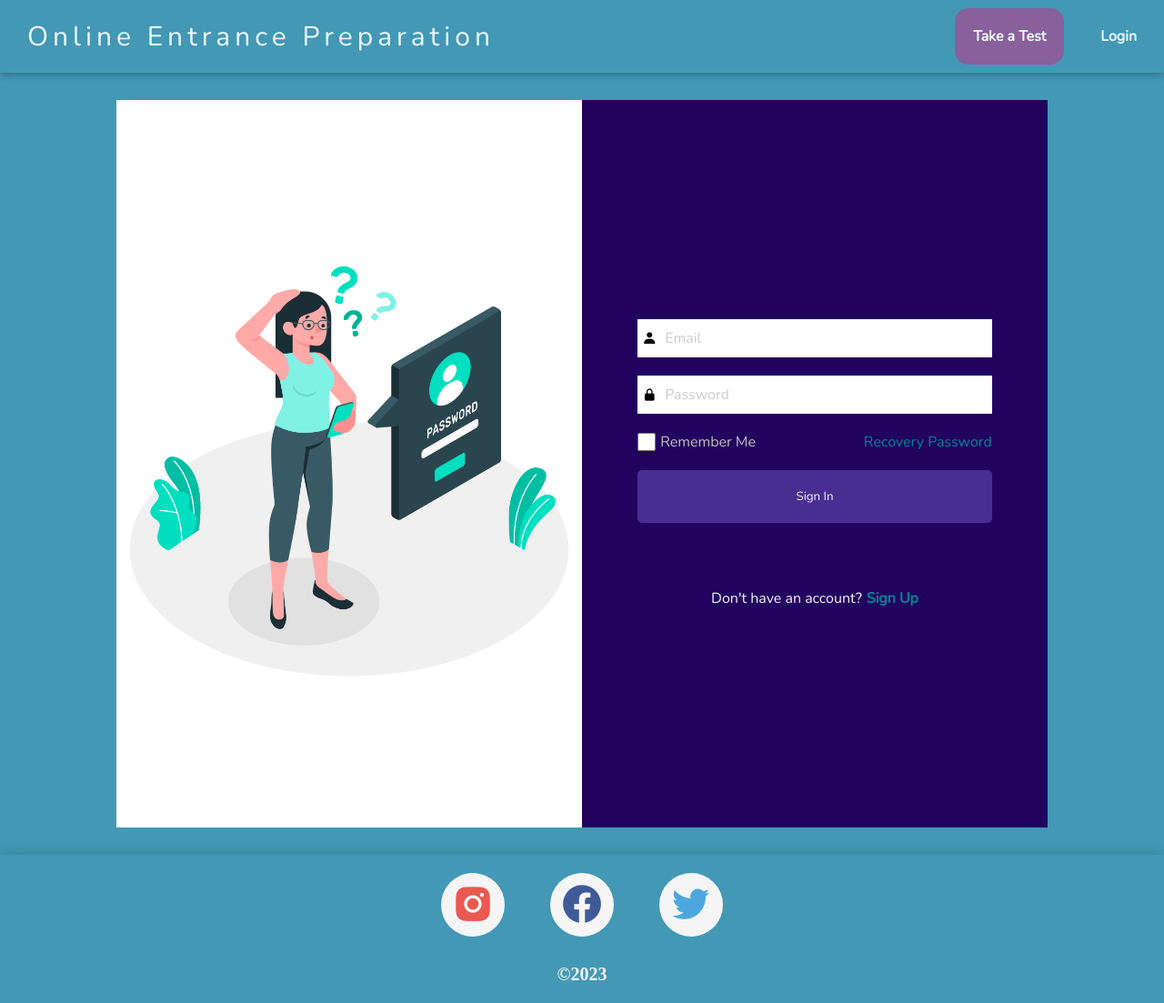
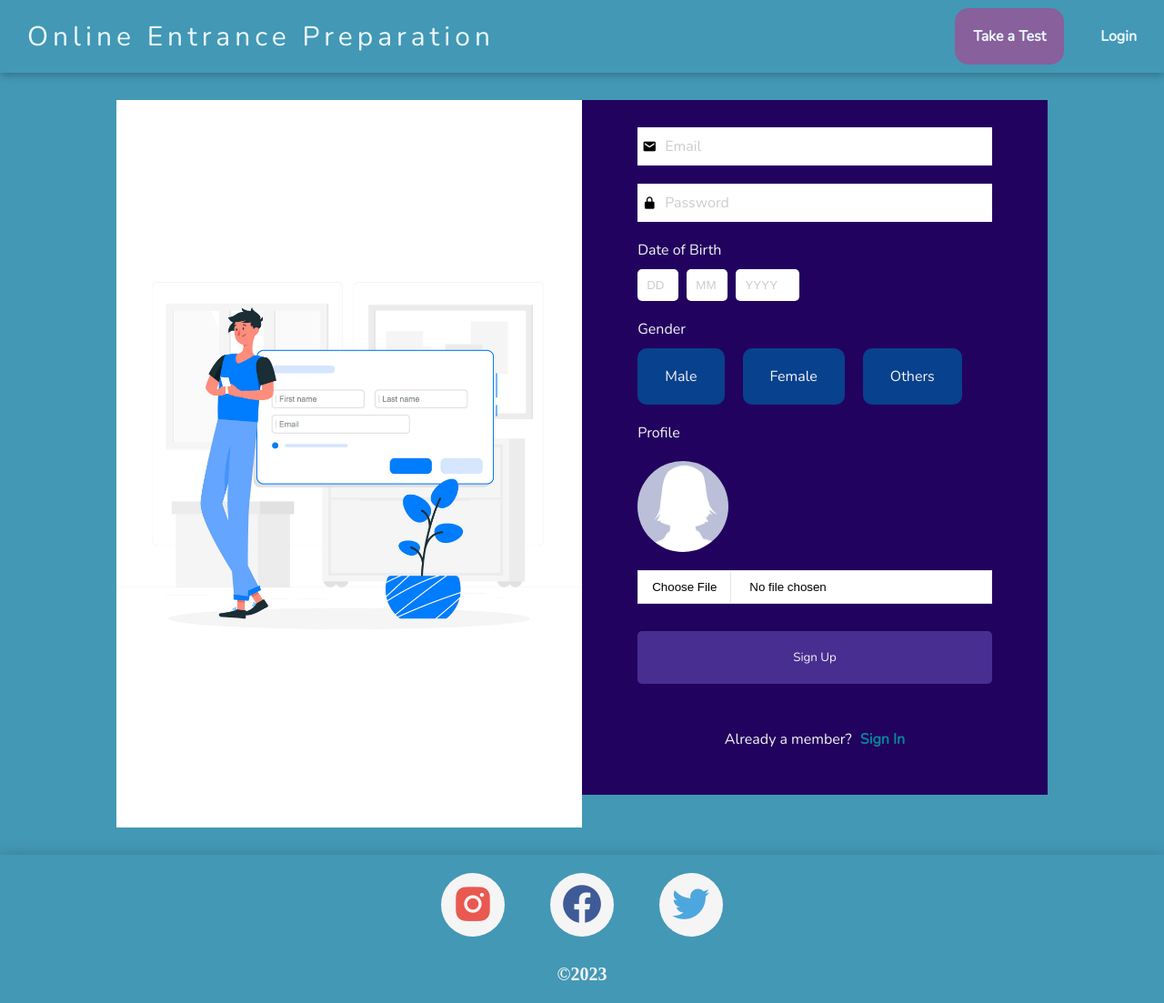
Before and after one commit to sainisoftravi/online_entrance, a Django app: page /signup/ in a window 1280 px wide. Shown: the whole page at 91% size. Run offline with Django 4.2, Linux system fonts and the light colour scheme; some libraries are stand-ins or nearby versions.

Commit message:
Seperated login and signp templates

```diff
--- a/static/css/login.css
+++ b/static/css/login.css
@@ -12,15 +12,14 @@
     box-sizing: border-box;
 }
 
-.outer-container{
-    width: 100%;
+.wrapper{
     display: flex;
     margin-top: 30px;
     margin-bottom: 30px;
     justify-content: center;
 }
 
-.form-outer-container{
+.inner-wrapper{
     width: 80%;
     height: 100%;
     display: flex;
@@ -44,6 +43,7 @@
     min-height: 100vh;
     align-items: center;
     flex-direction: column;
+    justify-content: center;
     background-color: var(--form-right-color);
 }
 
@@ -175,7 +175,7 @@ i.show-eye{
 
 
 @media screen and (max-width: 600px) {
-    .form-outer-container{
+    .inner-wrapper{
         width: 95%;
         display: flex;
         justify-content: center;
--- a/static/css/signup.css
+++ b/static/css/signup.css
@@ -12,7 +12,7 @@
     box-sizing: border-box;
 }
 
-.outer-container{
+.wrapper{
     width: 100%;
     display: flex;
     margin-top: 30px;
@@ -22,7 +22,7 @@
     justify-content: center;
 }
 
-.form-outer-container{
+.inner-wrapper{
     width: 80%;
     height: 100%;
     display: flex;
@@ -246,7 +246,7 @@ input[type=file]::file-selector-button {
   }
 
 @media screen and (max-width: 600px) {
-    .form-outer-container{
+    .inner-wrapper{
         width: 95%;
         display: flex;
         justify-content: center;
--- a/templates/Signup.html
+++ b/templates/Signup.html
@@ -2,31 +2,18 @@
 {% load static %}
 
 {% block content %}
+    <link rel="stylesheet" href="{% static 'css/signup.css' %}">
     <script src="https://ajax.googleapis.com/ajax/libs/jquery/2.1.1/jquery.min.js"></script>
 
-<div class="outer-container">
-    <link rel="stylesheet" href="{% static 'css/error-message.css' %}">
-
-    <div class="form-outer-container">
-        {% if login == False %}
-            <link rel="stylesheet" href="{% static 'css/signup.css' %}">
-
+    <div class="wrapper">
+        <div class="inner-wrapper">
             <div class="form-left signup-left-image">
             </div>
 
-        {% else %}
-            <link rel="stylesheet" href="{% static 'css/login.css' %}">
-
-            <div class="form-left login-left-image">
-            </div>
-
-        {% endif %}
-
             <div class="form-right">
-            <form action="" method="POST" enctype="multipart/form-data">
+                <form action="{% url 'signup' %}" method="POST" enctype="multipart/form-data">
                     {% csrf_token %}
 
-                {% if login == False %}
                     <div class="form-item">
                         <i class='bx bxs-envelope bx-login'></i>
                         <input type="text" placeholder="Email" id="email" name="email">
@@ -102,64 +89,12 @@
                         <button onclick="return validateForm()" type="submit">Sign Up</button>
                         <p>Already a member? <a href="{% url 'login' %}">Sign In</a></p>
                     </div>
-
-                {% else %}
-                    <div class="form-item text-input-groups">
-                        <i class='bx bxs-user bx-login' ></i>
-                        <input type="text" placeholder="Email" id="email", name="email">
-                        <small class="email-error"></small>
-                    </div>
-
-                    <div class="form-item text-input-groups">
-                        <i class='bx bxs-lock-alt bx-login' ></i>
-                        <input type="password" placeholder="Password" id="password" name="new_password1">
-                        <i class='bx bxs-hide bxs-show pass-eye1'></i>
-
-                        {% if messages %}
-                            {% for message in messages %}
-                                <small class="password-error show-error">
-                                    {{message}}
-                                </small>
-                            {% endfor %}
-
-                        {% else %}
-                            <small class="password-error"></small>
-                        {% endif %}
-                    </div>
-
-                    <div class="form-item remember-me">
-                        <div class="remember-me-left">
-                            <input type="checkbox" id="remember-me", name="remember-me">
-                            <label for="remember-me">Remember Me</label>
-                        </div>
-
-                        <div class="remember-me-right">
-                            <a href="{% url 'reset_password' %}">Recovery Password</a>
-                        </div>
-                    </div>
-
-                    <div class="form-item submit-btn login-submit-btn">
-                        <button onclick="return validateForm()" type="submit">Sign In</button>
-                    </div>
-
-                    <div class="form-item create-account">
-                        <p>Don't have an account?</p>
-                        <a href="{% url 'signup' %}">Sign Up</a>
-                    </div>
-                {% endif %}
                 </form>
             </div>
         </div>
     </div>
 
-{% if login == False %}
     <script src="{% static 'js/signup.js' %}"></script>
-
-{% else %}
-    <script src="{% static 'js/login.js' %}"></script>
-
-{% endif %}
-
     <script src="{% static 'js/togglePassword.js' %}"></script>
 
 {% endblock %}
```
Also changed, not shown: templates/login.html (added, +66 -0 lines). Lines whose indentation alone changed are shown as unchanged.
